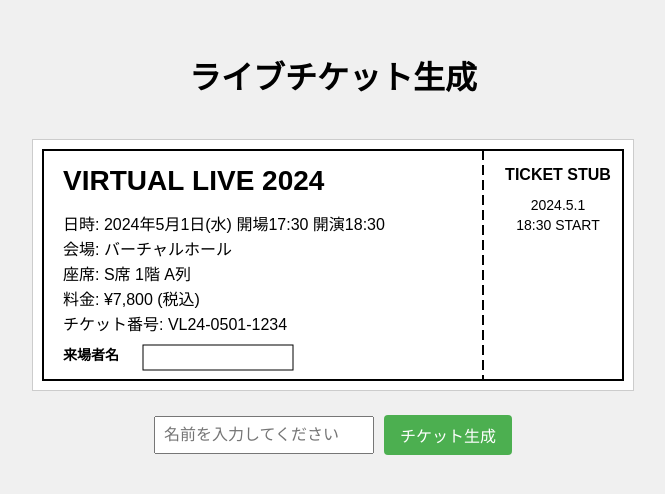
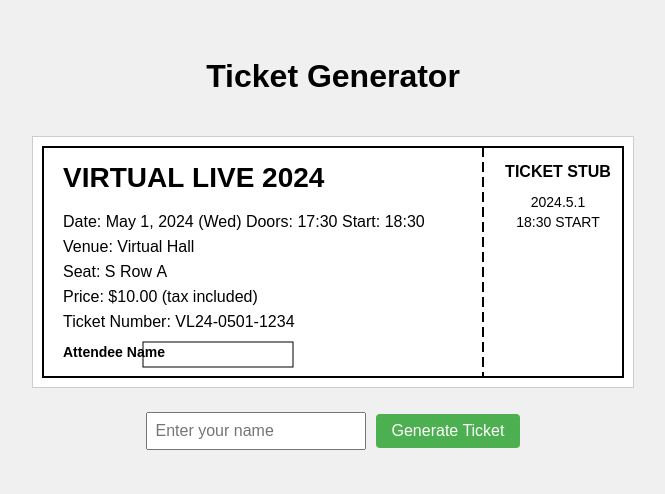
Before and after one commit to blck-snwmn/ticketer, a website: page ticket-d38d88a6-d86f-4a3e-96a4-04460aa8b3f5/index.html in a window 1280 px wide. Shown: the part 152-646 px from the top of the page, without its empty margins (307-972 px from the left). Drawn offline with Linux system fonts and the light colour scheme.

Commit message:
Add README file and update HTML files for English localization of ticket generation feature

```diff
--- a/ticket-d38d88a6-d86f-4a3e-96a4-04460aa8b3f5/index.html
+++ b/ticket-d38d88a6-d86f-4a3e-96a4-04460aa8b3f5/index.html
@@ -1,10 +1,10 @@
 <!DOCTYPE html>
-<html lang="ja">
+<html lang="en">
 
 <head>
     <meta charset="UTF-8">
     <meta name="viewport" content="width=device-width, initial-scale=1.0">
-    <title>ライブチケット生成</title>
+    <title>Ticket Generator</title>
     <style>
         body {
             display: flex;
@@ -68,13 +68,13 @@
 
 <body>
     <div class="container">
-        <h1>ライブチケット生成</h1>
+        <h1>Ticket Generator</h1>
         <canvas id="ticketCanvas" width="600" height="250"></canvas>
         <div class="input-container">
-            <input type="text" id="nameInput" placeholder="名前を入力してください">
-            <button id="generateBtn">チケット生成</button>
+            <input type="text" id="nameInput" placeholder="Enter your name">
+            <button id="generateBtn">Generate Ticket</button>
         </div>
-        <button id="downloadBtn">チケットをダウンロード</button>
+        <button id="downloadBtn">Download Ticket</button>
     </div>
 
     <script>
@@ -116,11 +116,11 @@
             // Draw event details
             ctx.font = '16px Arial';
             const eventDetails = [
-                '日時: 2024年5月1日(水) 開場17:30 開演18:30',
-                '会場: バーチャルホール',
-                '座席: S席 1階 A列',
-                '料金: ¥7,800 (税込)',
-                'チケット番号: VL24-0501-1234'
+                'Date: May 1, 2024 (Wed) Doors: 17:30 Start: 18:30',
+                'Venue: Virtual Hall',
+                'Seat: S Row A',
+                'Price: $10.00 (tax included)',
+                'Ticket Number: VL24-0501-1234'
             ];
 
             eventDetails.forEach((detail, index) => {
@@ -129,7 +129,7 @@
 
             // Draw name section
             ctx.font = 'bold 14px Arial';
-            ctx.fillText('来場者名', 30, 220);
+            ctx.fillText('Attendee Name', 30, 220);
 
             // Draw name box (smaller size)
             ctx.strokeStyle = '#000000';
@@ -169,7 +169,7 @@
         generateBtn.addEventListener('click', () => {
             const name = nameInput.value.trim();
             if (!name) {
-                alert('名前を入力してください');
+                alert('Please enter a name');
                 return;
             }
             drawTicket(name);
```
Also changed, not shown: ticket-27e467b1-e2b4-475b-b18c-951a5df3d307/index.html (+1 -1 lines), README.md (added).
